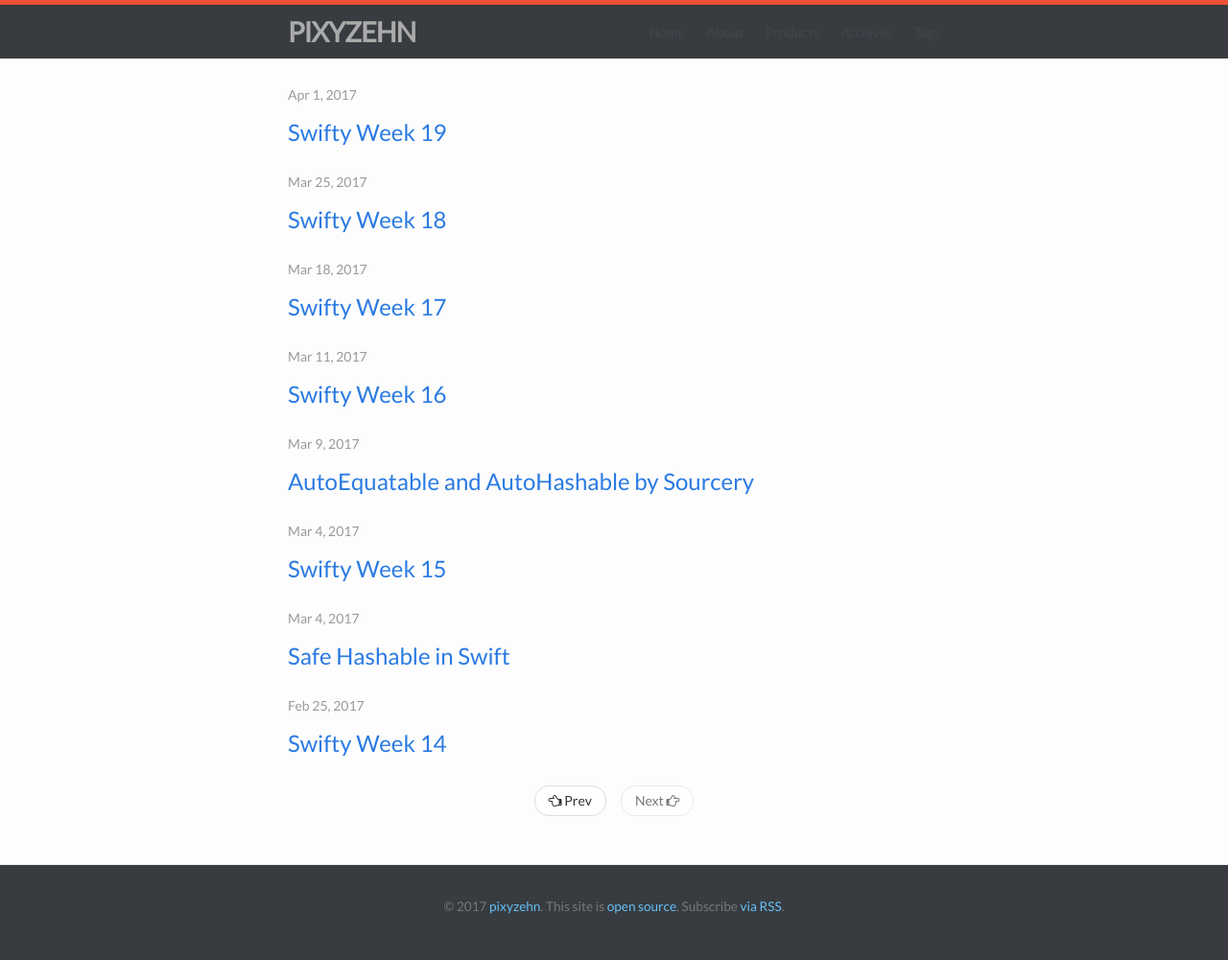
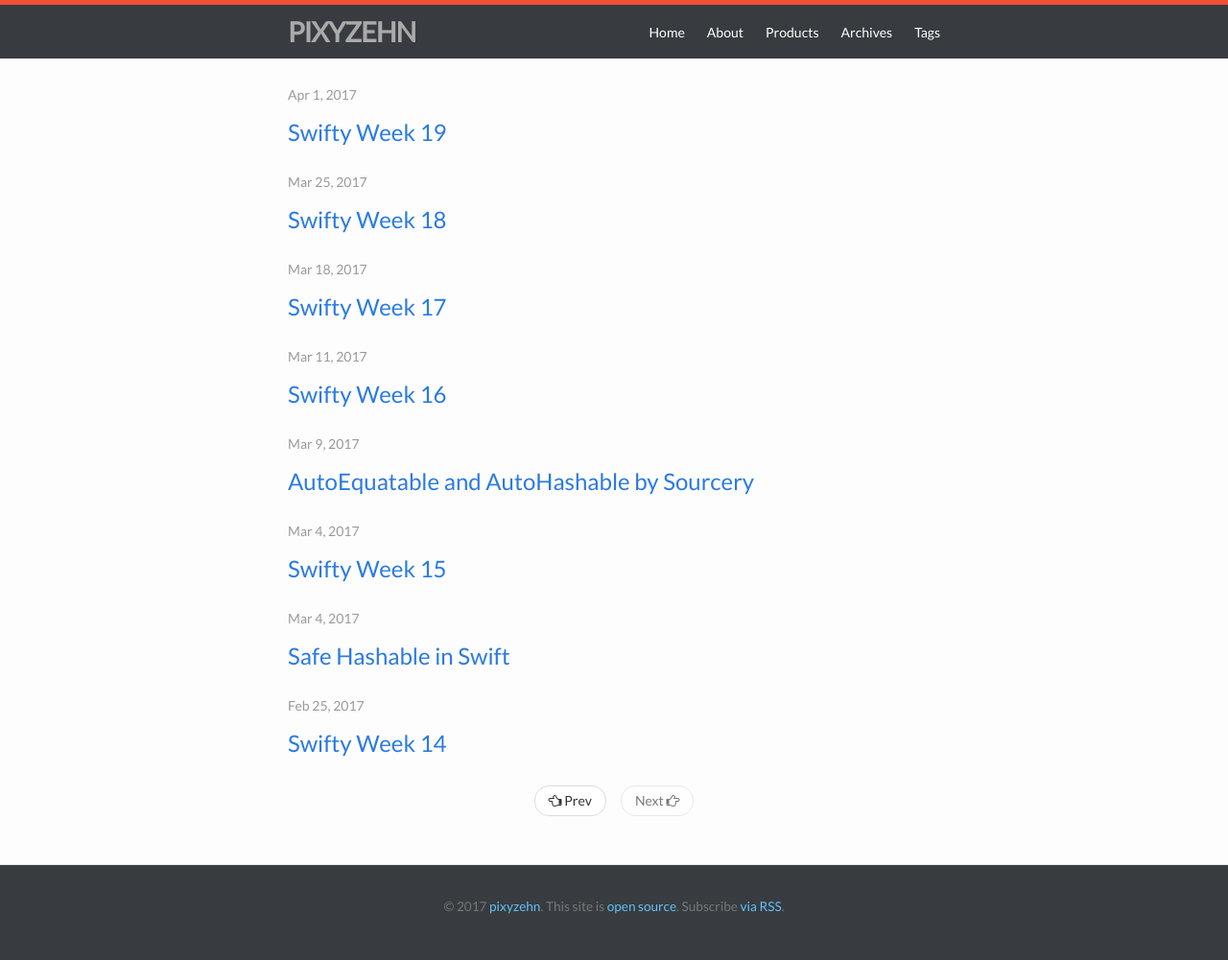
Before and after one commit to pixyzehn/pixyzehn.com, a Jekyll site: the page built from index.html, in a window 1280 px wide. Shown: the whole page at 96% size. Built offline with Jekyll 4.4.1, drawn with Linux system fonts in a browser that asks for light colours; the list of posts is cut into pages by our own code.

Commit message:
Fix link color in header

```diff
--- a/_sass/_layout.scss
+++ b/_sass/_layout.scss
@@ -47,9 +47,15 @@
         }
     }
 
+    .trigger {
+        a {
+            color: #fff;
+        }
+    }
+
     @include media-query($on-palm) {
         position: absolute;
-        top: 9px;
+        top: 12px;
         right: $spacing-unit / 2;
         background-color: $background-color;
         border: 1px solid $grey-color-light;
@@ -79,10 +85,6 @@
         .trigger {
             clear: both;
             display: none;
-
-            a {
-                color: #fff;
-            }
         }
 
         &:hover .trigger {
```
